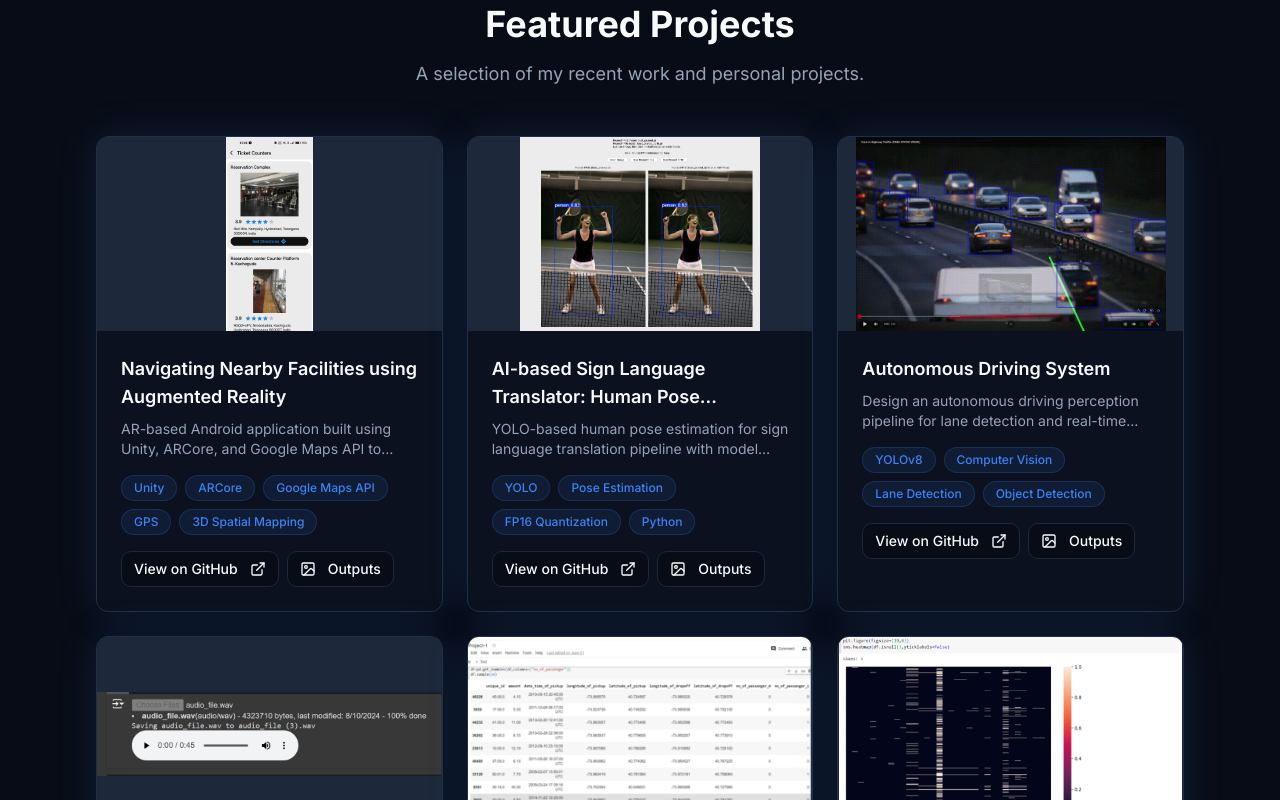
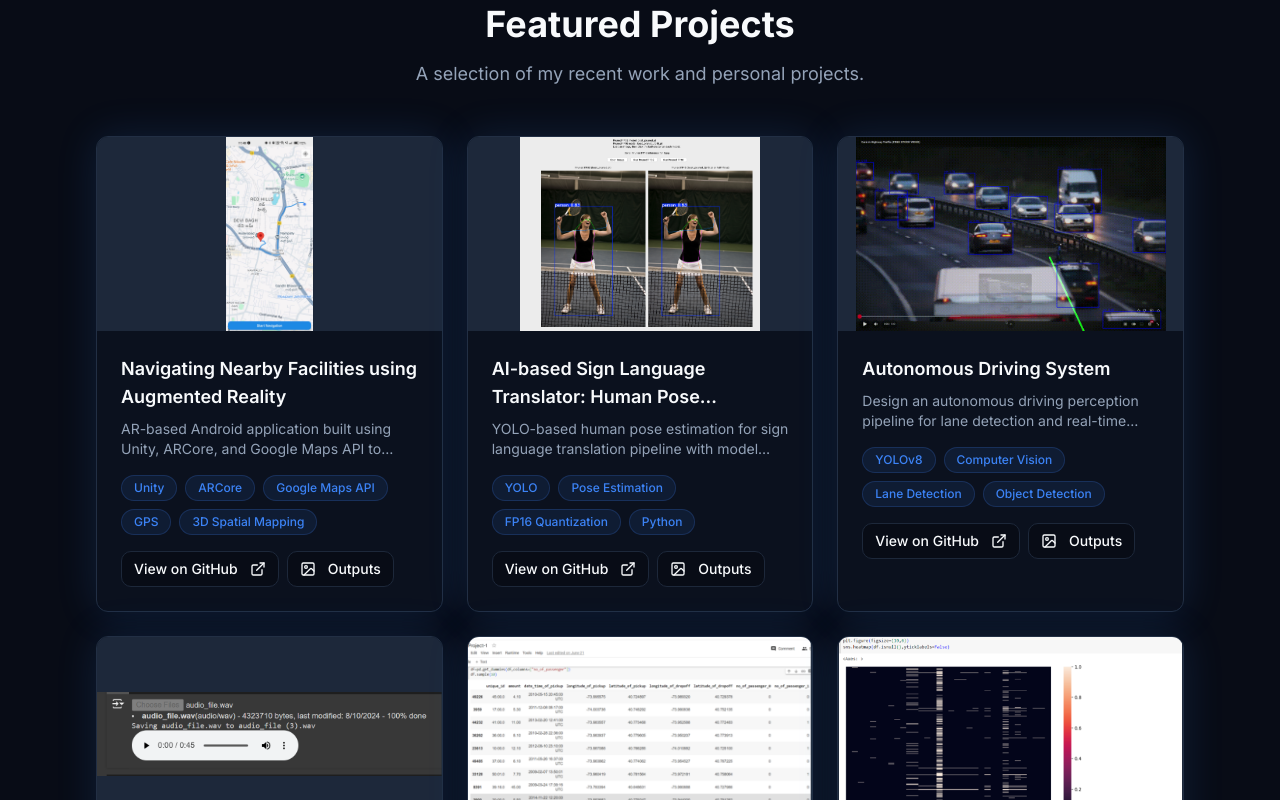
Before and after one commit to kotapatiharipriya/kotapatiharipriya.github.io, a React (Vite) app: page / in a window 1280 px wide. Shown: the part 940-1740 px from the top of the page. Built offline with nearby package versions, Linux system fonts and the light colour scheme; the HTML template or start-up script is replaced by a standard one.

Commit message:
Use cert-swecha.png with fallback; update Navigating AR preview to screen2.png

```diff
--- a/src/components/Certifications.tsx
+++ b/src/components/Certifications.tsx
@@ -17,7 +17,8 @@ const certifications = [
     title: "Summer of AI Internship Program – Swecha",
     issuer: "Swecha",
     date: "May 14, 2024 – June 21, 2024",
-    image: asset("cert-swecha.svg"),
+    image: asset("cert-swecha.png"),
+    fallbackImage: asset("cert-swecha.svg"),
     pdf: asset("documents/swecha.pdf"),
   },
   {
@@ -88,6 +89,12 @@ const Certifications = () => {
                     <img
                       src={cert.image}
                       alt={cert.title}
+                      onError={(e) => {
+                        if ((e.target as HTMLImageElement).dataset.fallback) {
+                          (e.target as HTMLImageElement).src = (e.target as HTMLImageElement).dataset.fallback!;
+                        }
+                      }}
+                      data-fallback={cert.fallbackImage}
                       className="w-full h-full object-cover transition-transform duration-300 hover:scale-105"
                     />
                   </a>
@@ -96,6 +103,12 @@ const Certifications = () => {
                     <img
                       src={cert.image}
                       alt={cert.title}
+                      onError={(e) => {
+                        if ((e.target as HTMLImageElement).dataset.fallback) {
+                          (e.target as HTMLImageElement).src = (e.target as HTMLImageElement).dataset.fallback!;
+                        }
+                      }}
+                      data-fallback={cert.fallbackImage}
                       className="w-full h-full object-cover"
                     />
                   </div>
--- a/src/components/Projects.tsx
+++ b/src/components/Projects.tsx
@@ -10,15 +10,15 @@ const projects = [
   {
     title: "Navigating Nearby Facilities using Augmented Reality",
     description: "AR-based Android application built using Unity, ARCore, and Google Maps API to visualize nearby facilities in real time through camera overlays.",
-    // Preview image updated to clearly show the outward green arrow as requested
-    image: asset("outputs/Navigating Facilities/screen11.png"),
+    // Preview image updated per request to screen2.png
+    image: asset("outputs/Navigating Facilities/screen2.png"),
     tags: ["Unity", "ARCore", "Google Maps API", "GPS", "3D Spatial Mapping"],
     github: "https://github.com/kotapatiharipriya/Navigating_nearby_facilities_using_Augmented_Reality",
     outputs: [
+      "outputs/Navigating Facilities/screen2.png",
       "outputs/Navigating Facilities/screen11.png",
       "outputs/Navigating Facilities/Algorithm.jpg",
       "outputs/Navigating Facilities/screen1.png",
-      "outputs/Navigating Facilities/screen2.png",
       "outputs/Navigating Facilities/screen3.png",
       "outputs/Navigating Facilities/screen4.png",
       "outputs/Navigating Facilities/screen5.png",
```
